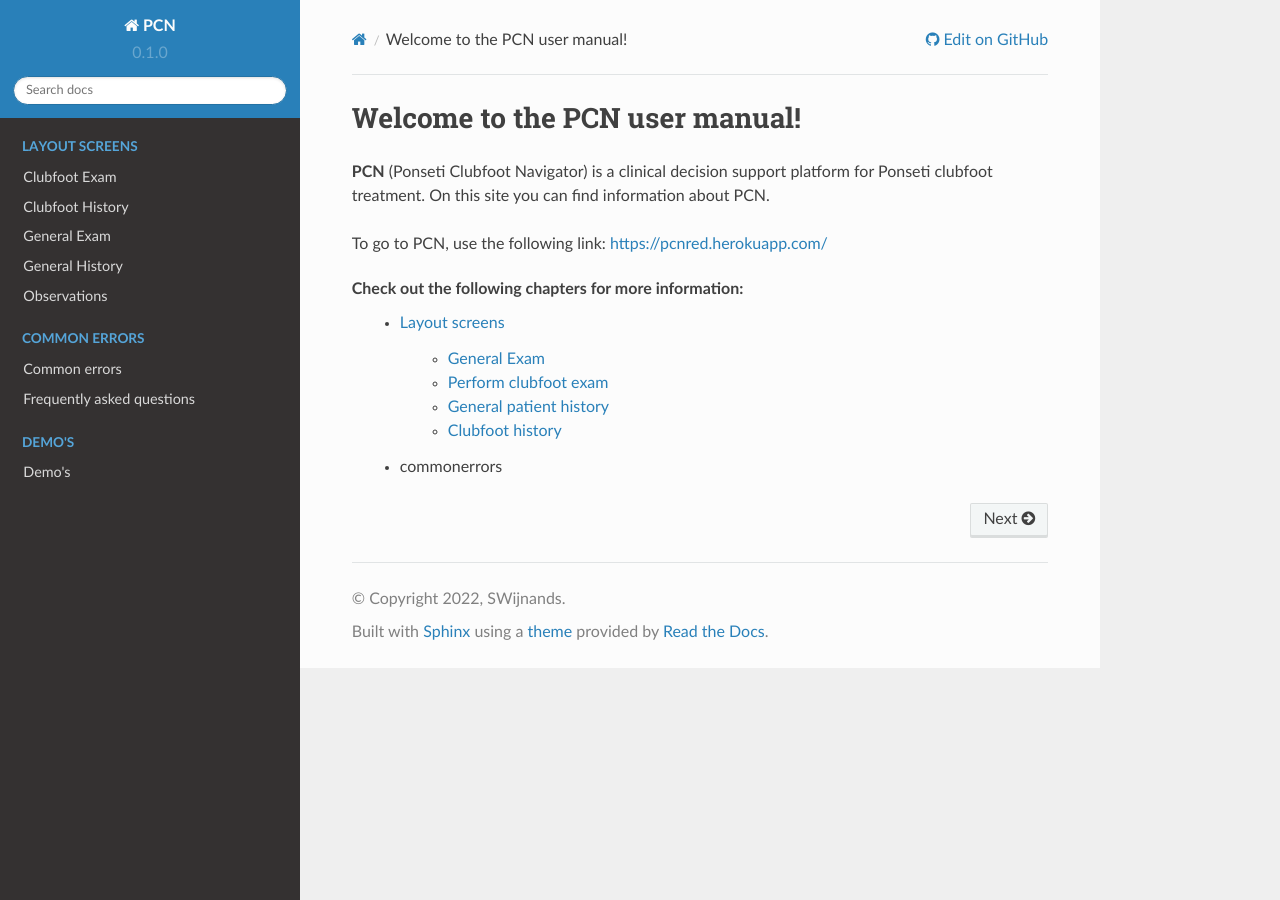
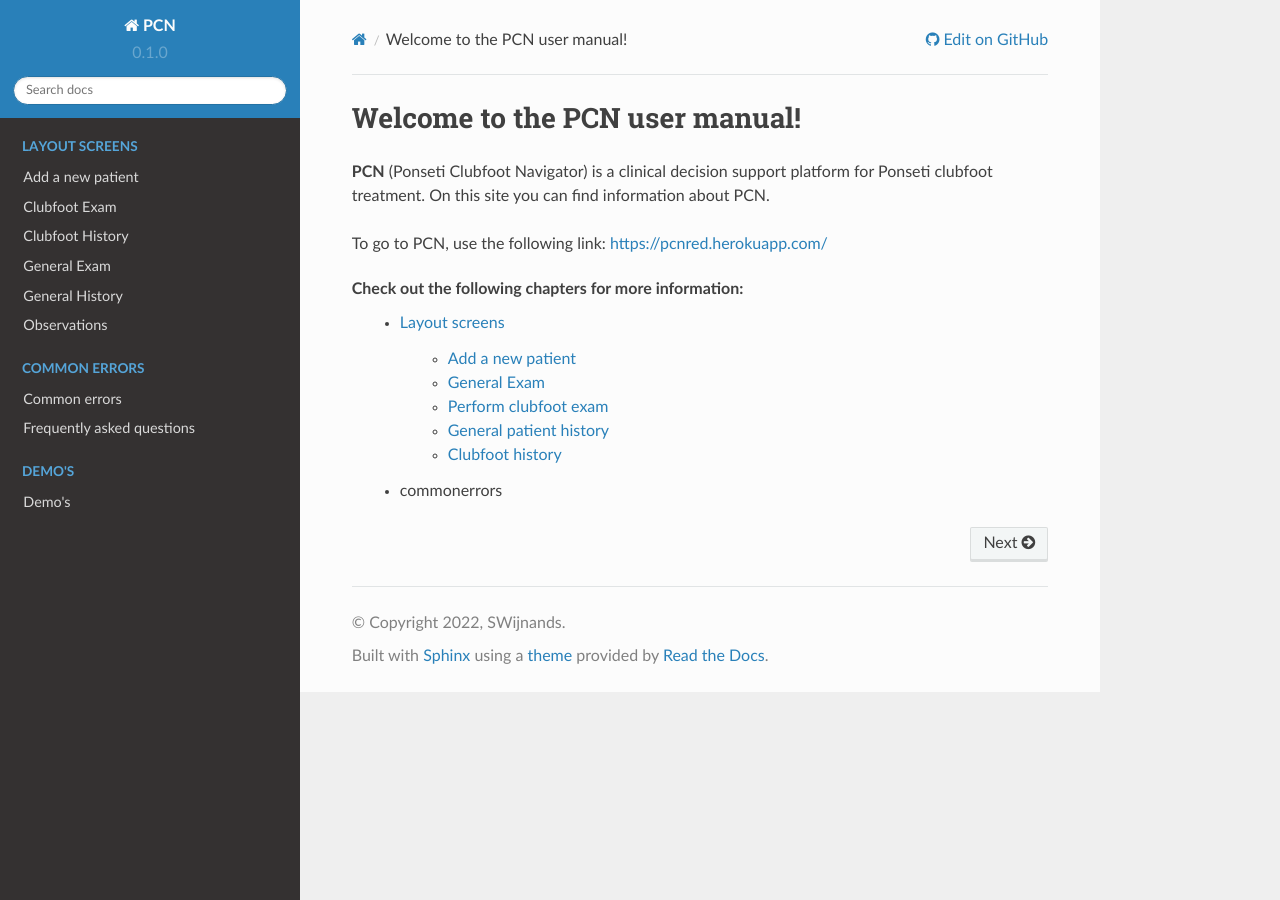
Before and after one commit to SWijnands01/PCN, a Sphinx documentation site: the page built from docs/source/index.rst, in a window 1280 px wide. Built offline with Sphinx 7.4.7 and the Read the Docs theme 2.0.0, drawn with Linux system fonts in a browser that asks for light colours.

Commit message:
Update index.rst

```diff
--- a/docs/source/index.rst
+++ b/docs/source/index.rst
@@ -16,12 +17,12 @@ Check out the following chapters for more information:
    - :doc:`commonerrors`
 
 
-
 .. toctree::
    :hidden:
    :maxdepth: 1
    :caption: Layout Screens
 
+   Add a new patient <AddNewPatient>
    Clubfoot Exam <ClubfootExamScreen>
    Clubfoot History <ClubfootHistoryScreen>
    General Exam <GeneralExamScreen>
```
Also changed, not shown: other parts of docs/source/index.rst (+1 -0 lines).
